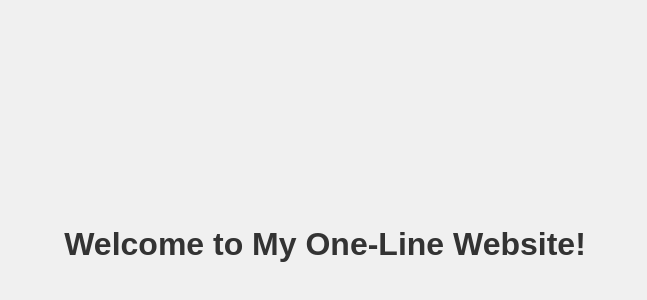
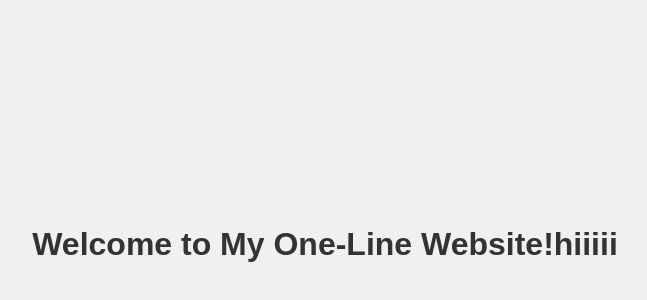
Before and after one commit to immanuel2711/test, a plain HTML site: page index.html in a window 1280 px wide. Shown: the part 156-456 px from the top of the page, without its empty margins (315-962 px from the left). Drawn offline with Linux system fonts and the light colour scheme.

Commit message:
Update index.html

```diff
--- a/index.html
+++ b/index.html
@@ -4,6 +4,6 @@
         <title>One-Line Website</title>
     </head>
     <body style="display:flex;align-items:center;justify-content:center;height:100vh;margin:0;font-family:sans-serif;background:#f0f0f0;">
-        <h1 style="color:#333;">Welcome to My One-Line Website!</h1>
+        <h1 style="color:#333;">Welcome to My One-Line Website!hiiiii</h1>
     </body>
     </html>
```
